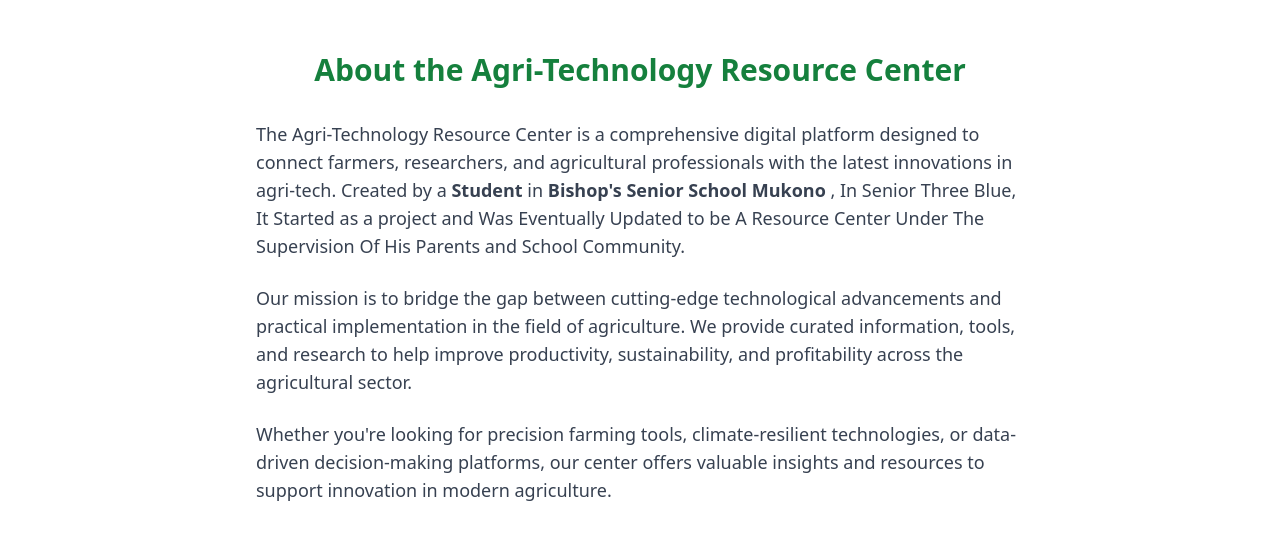
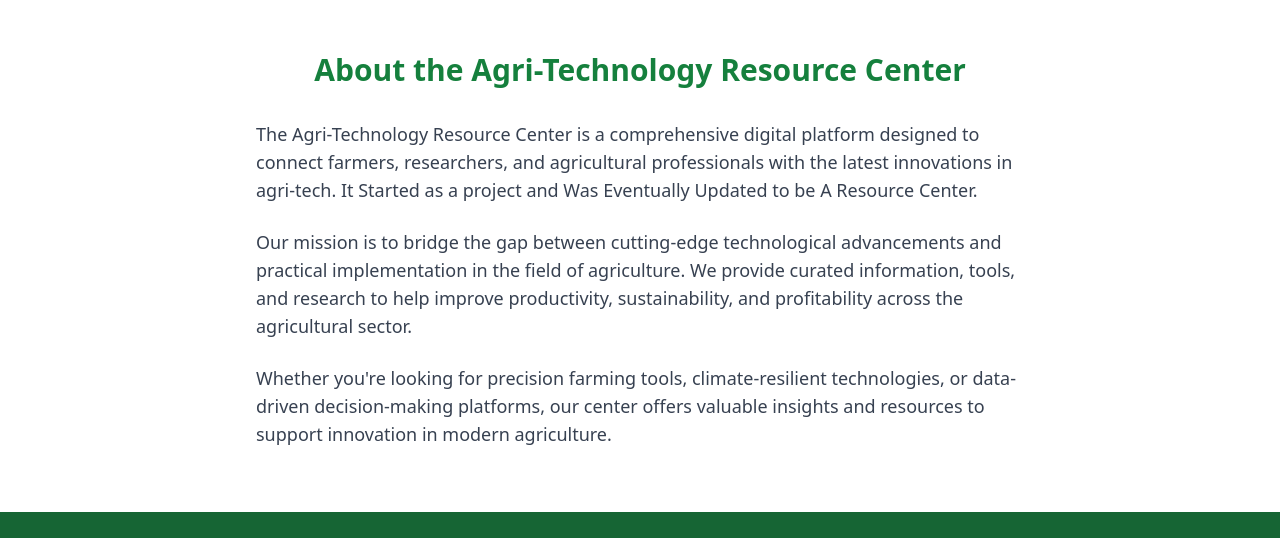
Before and after one commit to hol-dae/Project, a plain HTML site: page index.html in a window 1280 px wide. Shown: the part 4780-5318 px from the top of the page. Drawn offline with nearby package versions, Linux system fonts and the light colour scheme.

Commit message:
Update index.html

```diff
--- a/index.html
+++ b/index.html
@@ -367,7 +367,7 @@
       <h2 class="text-3xl font-bold mb-8 text-center text-green-700">About the Agri-Technology Resource Center</h2>
       <div class="max-w-3xl mx-auto">
         <p class="text-lg text-gray-700 mb-6">
-          The Agri-Technology Resource Center is a comprehensive digital platform designed to connect farmers, researchers, and agricultural professionals with the latest innovations in agri-tech. Created by a <strong>Student</strong> in <strong>Bishop's Senior School Mukono</strong> , In Senior Three Blue, It Started as a project and Was Eventually Updated to be A Resource Center Under The Supervision Of His Parents and School Community.
+          The Agri-Technology Resource Center is a comprehensive digital platform designed to connect farmers, researchers, and agricultural professionals with the latest innovations in agri-tech. It Started as a project and Was Eventually Updated to be A Resource Center.
         </p>
         <p class="text-lg text-gray-700 mb-6">
           Our mission is to bridge the gap between cutting-edge technological advancements and practical implementation in the field of agriculture. We provide curated information, tools, and research to help improve productivity, sustainability, and profitability across the agricultural sector.
```
